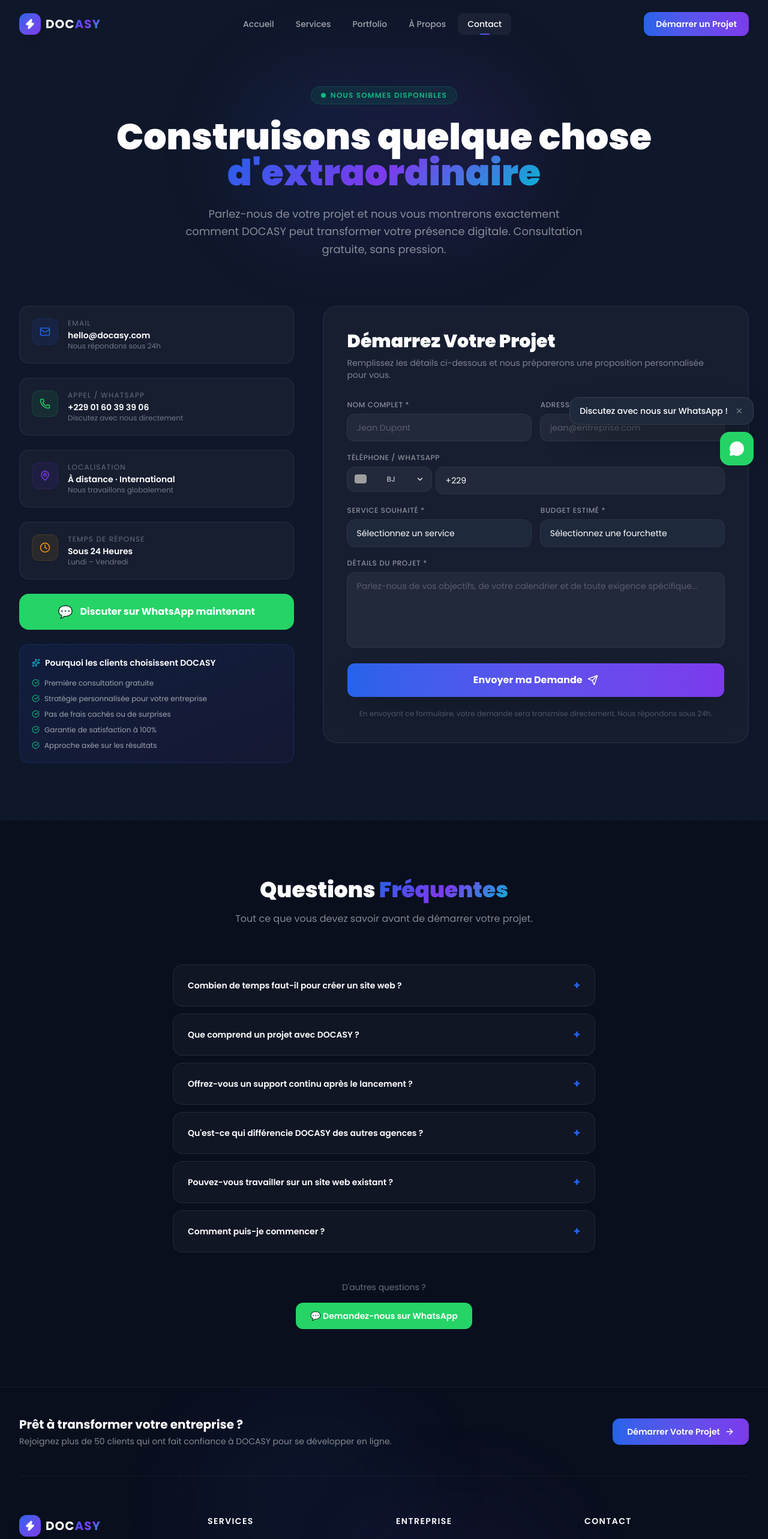
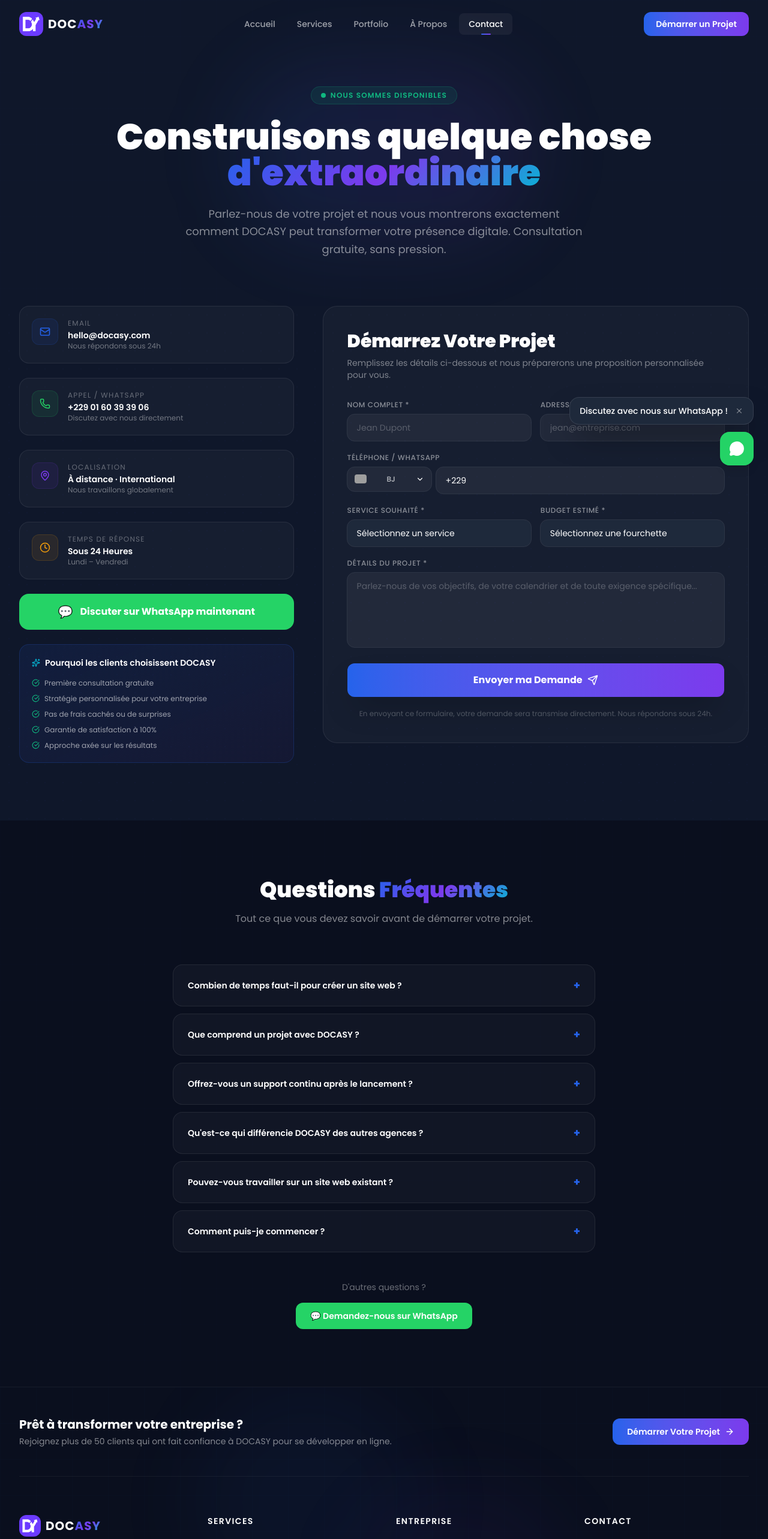
Before and after one commit to docasy-digital/docasy.c, a React (Vite) app: page /contact in a window 1280 px wide. Shown: the top 2566 px of the page at 60% size. Built offline with nearby package versions, Linux system fonts and the light colour scheme; grey boxes are pictures that could not be loaded.

Commit message:
Définir l'icon et le logo du site Docasy

```diff
--- a/index.html
+++ b/index.html
@@ -9,6 +9,7 @@
     <meta property="og:title" content="DOCASY – Agence Digitale Premium" />
     <meta property="og:description" content="Transformez votre présence numérique en une machine à générer des clients." />
     <meta property="og:type" content="website" />
+    <link rel="icon" type="image/png" href="/images/docasy-icon.png" />
     <link rel="preconnect" href="https://fonts.googleapis.com" />
     <link rel="preconnect" href="https://fonts.gstatic.com" crossorigin />
     <link href="https://fonts.googleapis.com/css2?family=Poppins:wght@300;400;500;600;700;800;900&display=swap" rel="stylesheet" />
--- a/src/components/Footer.tsx
+++ b/src/components/Footer.tsx
@@ -52,9 +52,11 @@
           {/* Brand */}
           <div className="lg:col-span-1">
             <Link to="/" className="flex items-center gap-2 mb-5">
-              <div className="w-9 h-9 rounded-xl bg-gradient-to-br from-[#2563EB] to-[#7C3AED] flex items-center justify-center shadow-lg">
-                <Zap size={18} className="text-white" fill="white" />
-              </div>
+              <img
+                src="/images/docasy-logo.png"
+                alt="DOCASY Logo"
+                className="w-9 h-9 object-contain rounded-xl"
+              />
               <span className="text-xl font-bold tracking-wider text-white">
                 DOC<span className="gradient-text">ASY</span>
               </span>
--- a/src/components/Navbar.tsx
+++ b/src/components/Navbar.tsx
@@ -37,9 +37,11 @@
         <div className="flex items-center justify-between h-16 md:h-20">
           {/* Logo */}
           <Link to="/" className="flex items-center gap-2 group">
-            <div className="w-9 h-9 rounded-xl bg-gradient-to-br from-[#2563EB] to-[#7C3AED] flex items-center justify-center shadow-lg group-hover:shadow-[0_0_20px_rgba(37,99,235,0.5)] transition-all duration-300">
-              <Zap size={18} className="text-white" fill="white" />
-            </div>
+            <img
+              src="/images/docasy-logo.png"
+              alt="DOCASY Logo"
+              className="w-10 h-10 rounded-xl object-contain transition-transform duration-300 group-hover:scale-110"
+            />
             <span className="text-xl font-bold tracking-wider text-white">
               DOC<span className="gradient-text">ASY</span>
             </span>
```
Also changed, not shown: public/images/docasy-icon.png (added), public/images/docasy-logo.png (added).
